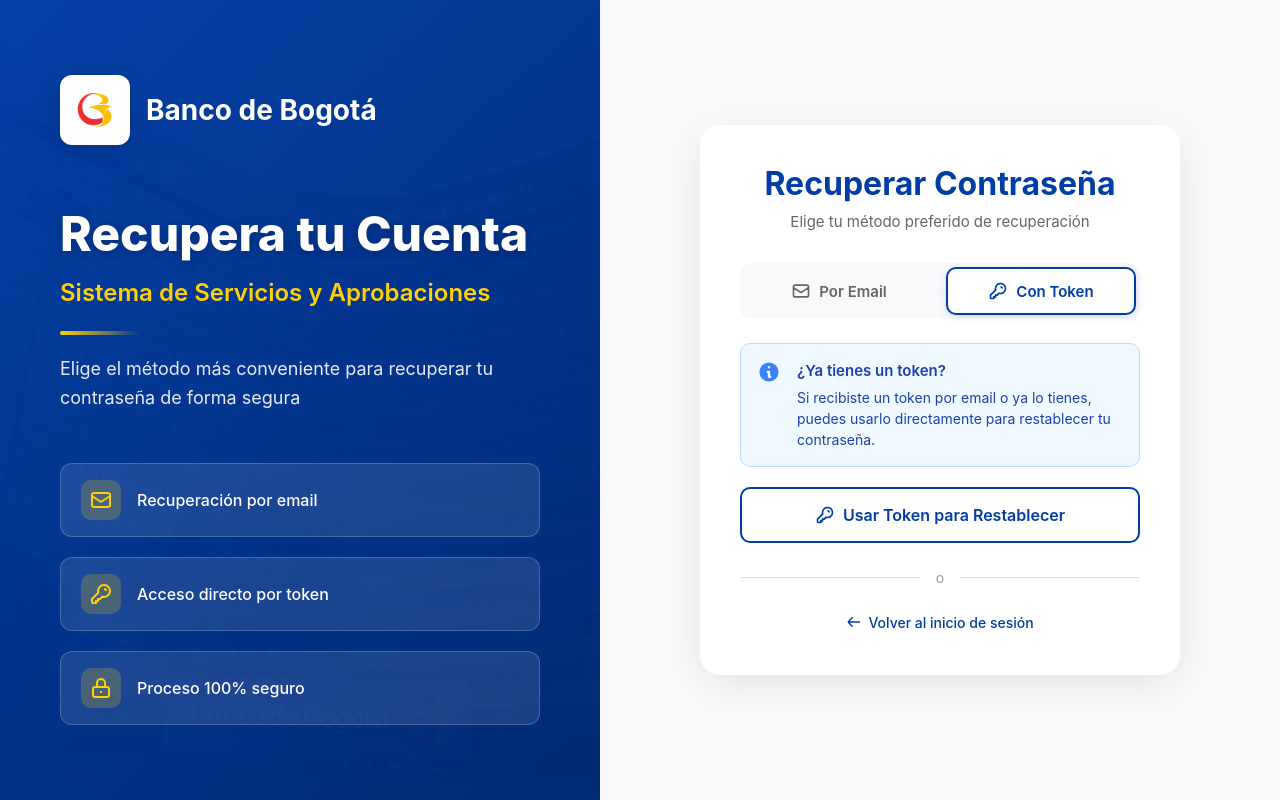
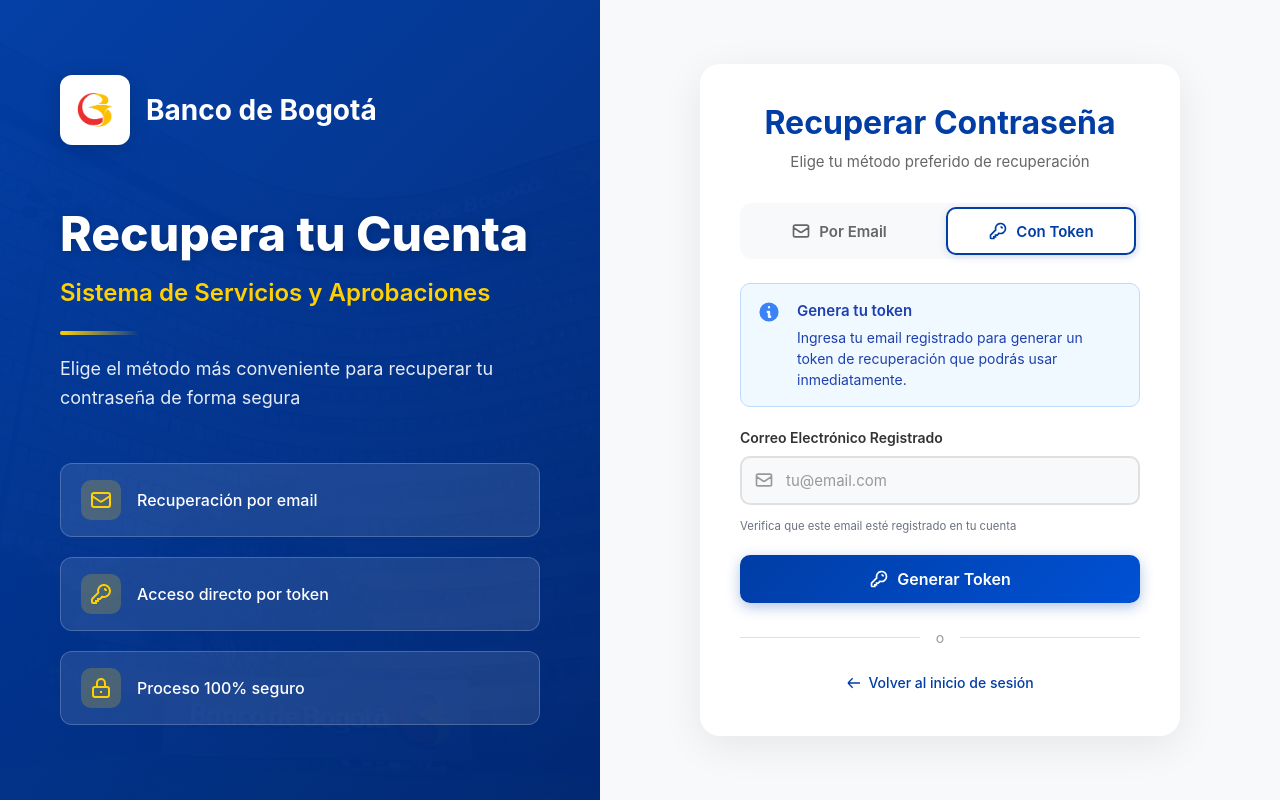
Before and after one commit to karen23232/Aprobaciones-kata, a React (Create React App) app in the folder frontend/: page /forgot-password in a window 1280 px wide. Both pictures are taken after a click on the button "Con Token". Built offline with nearby package versions, Linux system fonts and the light colour scheme; no server answers.

Commit message:
arreglo de recuparar contraseña

```diff
--- a/frontend/src/pages/ForgotPassword.js
+++ b/frontend/src/pages/ForgotPassword.js
@@ -7,8 +7,8 @@
 
 const ForgotPassword = () => {
   const [method, setMethod] = useState('email'); // 'email' o 'token'
-  const [email, setEmail] = useState('');
-  const [token, setToken] = useState('');
+  const [emailForEmail, setEmailForEmail] = useState('');
+  const [emailForToken, setEmailForToken] = useState('');
   const [loading, setLoading] = useState(false);
   const [error, setError] = useState('');
   const [success, setSuccess] = useState(false);
@@ -20,6 +20,24 @@
     setError('');
     setSuccess(false);
     setDevToken('');
+    setCopied(false);
+  };
+
+  const validateEmailInput = (email) => {
+    if (!email) {
+      return 'El email es requerido';
+    }
+
+    const emailRegex = /^[a-zA-Z0-9._-]+@[a-zA-Z0-9.-]+\.[a-zA-Z]{2,}$/;
+    if (!emailRegex.test(email)) {
+      return 'Ingresa un email válido (ejemplo: usuario@correo.com)';
+    }
+
+    if (!validateEmail(email)) {
+      return 'Email inválido';
+    }
+
+    return null;
   };
 
   const handleEmailSubmit = async (e) => {
@@ -29,26 +47,45 @@
     setDevToken('');
     setCopied(false);
 
-    if (!email) {
-      setError('El email es requerido');
-      return;
-    }
-
-    const emailRegex = /^[a-zA-Z0-9._-]+@[a-zA-Z0-9.-]+\.[a-zA-Z]{2,}$/;
-    if (!emailRegex.test(email)) {
-      setError('Ingresa un email válido (ejemplo: usuario@correo.com)');
-      return;
-    }
-
-    if (!validateEmail(email)) {
-      setError('Email inválido');
+    const validationError = validateEmailInput(emailForEmail);
+    if (validationError) {
+      setError(validationError);
       return;
     }
 
     setLoading(true);
 
     try {
-      const response = await authService.forgotPassword(email);
+      const response = await authService.forgotPassword(emailForEmail);
+      setSuccess(true);
+
+      if (response.devToken) {
+        setDevToken(response.devToken);
+      }
+    } catch (err) {
+      setError(err.message || 'Error al procesar la solicitud');
+    } finally {
+      setLoading(false);
+    }
+  };
+
+  const handleTokenSubmit = async (e) => {
+    e.preventDefault();
+    setError('');
+    setSuccess(false);
+    setDevToken('');
+    setCopied(false);
+
+    const validationError = validateEmailInput(emailForToken);
+    if (validationError) {
+      setError(validationError);
+      return;
+    }
+
+    setLoading(true);
+
+    try {
+      const response = await authService.forgotPassword(emailForToken);
       setSuccess(true);
 
       if (response.devToken) {
@@ -221,8 +258,8 @@
                     type="email"
                     id="email"
                     name="email"
-                    value={email}
-                    onChange={(e) => setEmail(e.target.value)}
+                    value={emailForEmail}
+                    onChange={(e) => setEmailForEmail(e.target.value)}
                     className="form-input-new"
                     placeholder="tu@email.com"
                     autoComplete="email"
@@ -230,7 +267,7 @@
                   />
                 </div>
                 <small className="input-hint">
-                  Te enviaremos un enlace de recuperación a este correo
+                  Te enviaremos instrucciones de recuperación a este correo
                 </small>
               </div>
 
@@ -255,32 +292,72 @@
 
           {/* Método Token */}
           {method === 'token' && (
-            <div className="token-method-content">
+            <form onSubmit={handleTokenSubmit} className="auth-form-new" noValidate>
               <div className="info-box">
                 <svg width="24" height="24" fill="currentColor" viewBox="0 0 20 20">
                   <path fillRule="evenodd" d="M18 10a8 8 0 11-16 0 8 8 0 0116 0zm-7-4a1 1 0 11-2 0 1 1 0 012 0zM9 9a1 1 0 000 2v3a1 1 0 001 1h1a1 1 0 100-2v-3a1 1 0 00-1-1H9z" clipRule="evenodd" />
                 </svg>
                 <div>
-                  <p className="info-title">¿Ya tienes un token?</p>
+                  <p className="info-title">Genera tu token</p>
                   <p className="info-text">
-                    Si recibiste un token por email o ya lo tienes, puedes usarlo directamente para restablecer tu contraseña.
+                    Ingresa tu email registrado para generar un token de recuperación que podrás usar inmediatamente.
                   </p>
                 </div>
               </div>
 
-              <Link to="/reset-password" className="btn-new btn-secondary-new btn-full-new">
-                <svg width="20" height="20" fill="none" stroke="currentColor" strokeWidth="2" viewBox="0 0 24 24">
-                  <path d="M15 7a2 2 0 012 2m4 0a6 6 0 01-7.743 5.743L11 17H9v2H7v2H4a1 1 0 01-1-1v-2.586a1 1 0 01.293-.707l5.964-5.964A6 6 0 1121 9z" />
-                </svg>
-                Usar Token para Restablecer
-              </Link>
-            </div>
+              <div className="form-group-new">
+                <label htmlFor="emailToken" className="form-label-new">
+                  Correo Electrónico Registrado
+                </label>
+                <div className="input-wrapper">
+                  <svg className="input-icon" width="20" height="20" fill="none" stroke="currentColor" strokeWidth="2" viewBox="0 0 24 24">
+                    <path d="M3 8l7.89 5.26a2 2 0 002.22 0L21 8M5 19h14a2 2 0 002-2V7a2 2 0 00-2-2H5a2 2 0 00-2 2v10a2 2 0 002 2z" />
+                  </svg>
+                  <input
+                    type="email"
+                    id="emailToken"
+                    name="emailToken"
+                    value={emailForToken}
+                    onChange={(e) => setEmailForToken(e.target.value)}
+                    className="form-input-new"
+                    placeholder="tu@email.com"
+                    autoComplete="email"
+                    disabled={loading || success}
+                  />
+                </div>
+                <small className="input-hint">
+                  Verifica que este email esté registrado en tu cuenta
+                </small>
+              </div>
+
+              <button
+                type="submit"
+                className="btn-new btn-primary-new btn-full-new"
+                disabled={loading || success}
+              >
+                {loading ? (
+                  <>
+                    <LoadingSpinner size="small" />
+                    <span>Generando token...</span>
+                  </>
+                ) : success ? (
+                  '✓ Token Generado'
+                ) : (
+                  <>
+                    <svg width="20" height="20" fill="none" stroke="currentColor" strokeWidth="2" viewBox="0 0 24 24">
+                      <path d="M15 7a2 2 0 012 2m4 0a6 6 0 01-7.743 5.743L11 17H9v2H7v2H4a1 1 0 01-1-1v-2.586a1 1 0 01.293-.707l5.964-5.964A6 6 0 1121 9z" />
+                    </svg>
+                    Generar Token
+                  </>
+                )}
+              </button>
+            </form>
           )}
 
-          {success && method === 'email' && (
+          {success && (
             <div className="quick-access">
               <Link to="/reset-password" className="quick-access-link">
-                ¿Ya tienes tu token? Úsalo aquí →
+                {devToken ? 'Usar este token ahora →' : '¿Ya tienes tu token? Úsalo aquí →'}
               </Link>
             </div>
           )}
```
